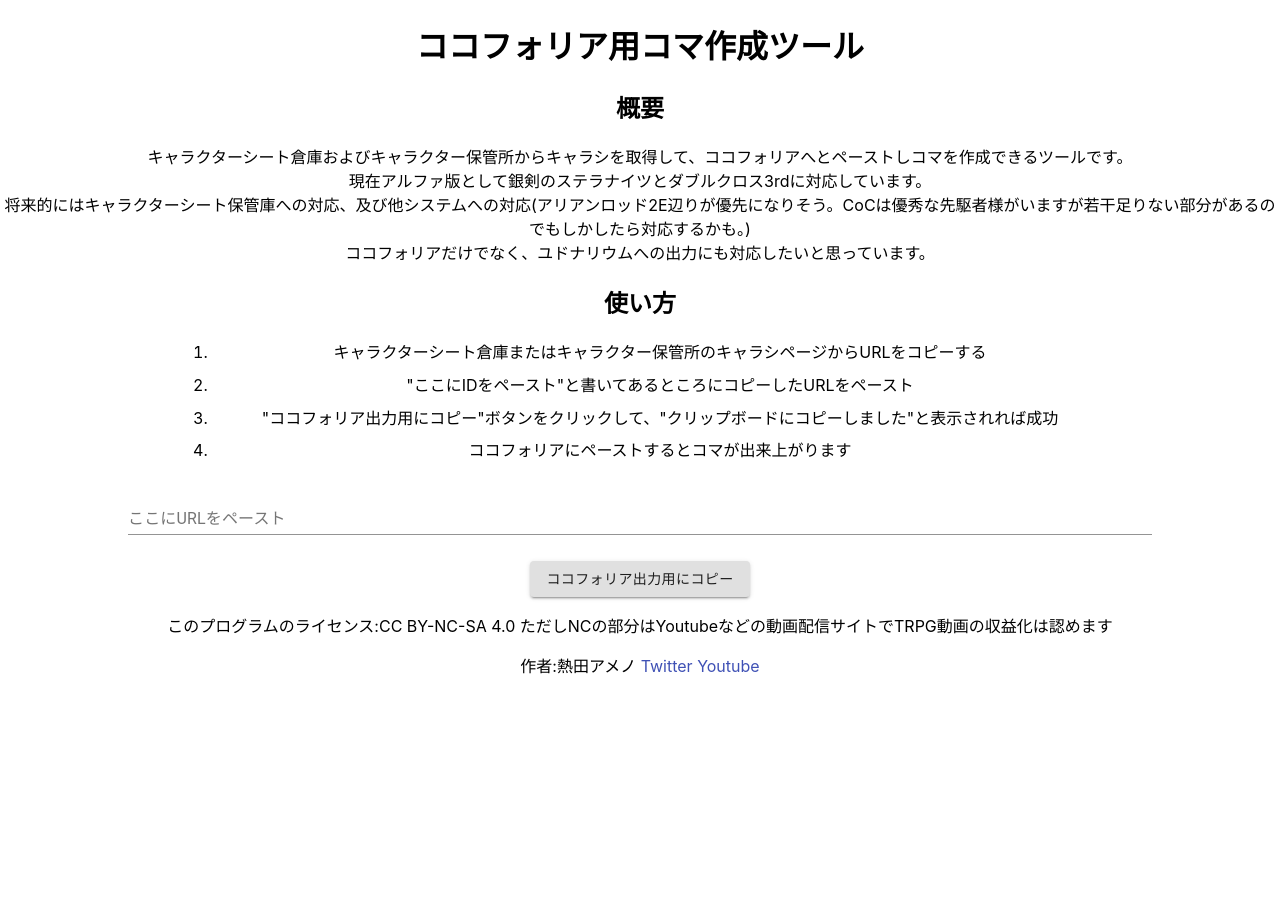
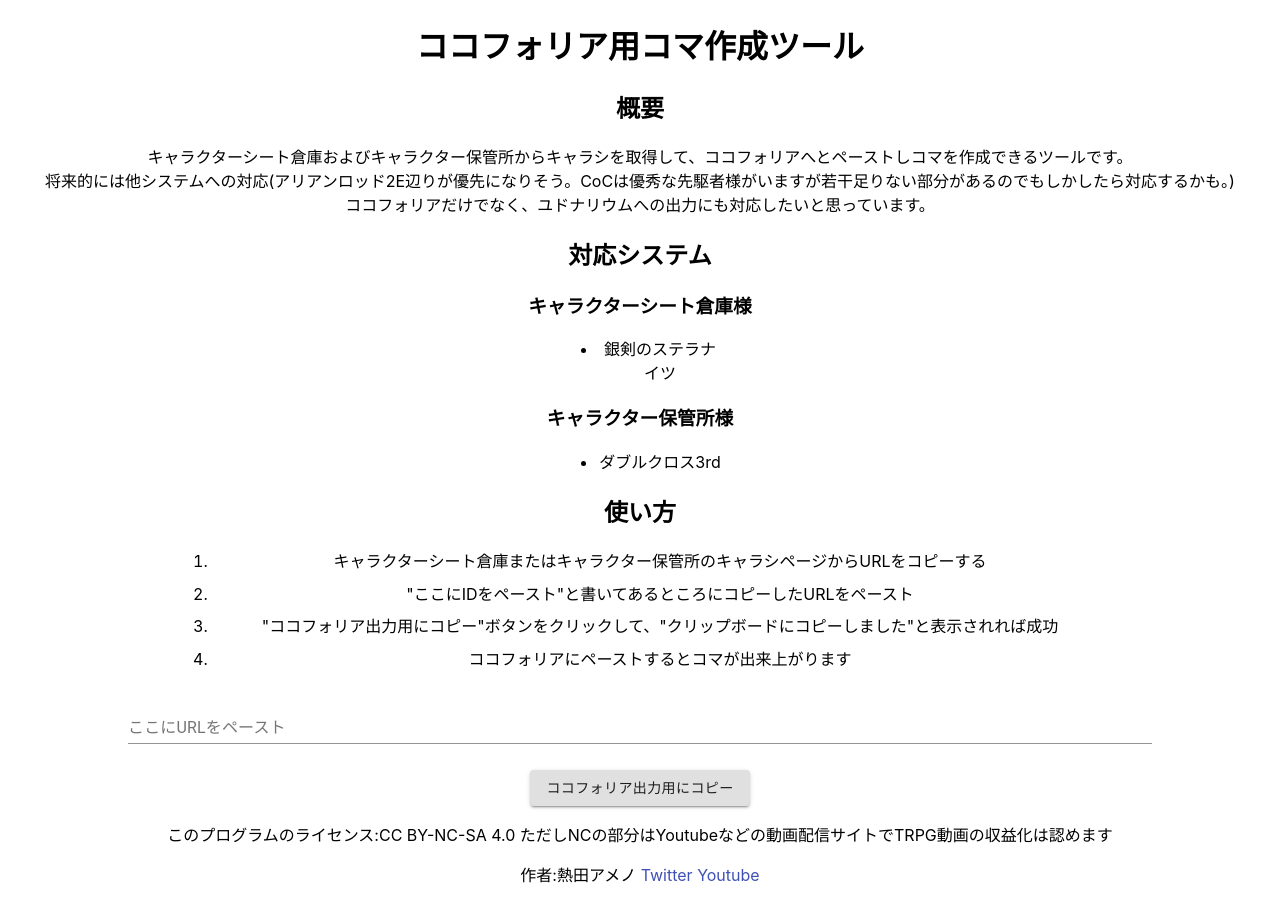
Before and after one commit to AmenoAtsuta/character-sheet-to-ccfolia, a React (Create React App) app: page / in a window 1280 px wide. Before the commit the page ends 800 px from the top, so only its background shows below. Built offline with nearby package versions, Linux system fonts and the light colour scheme.

Commit message:
ダブルクロス及びキャラクター保管所対応に付き説明の変更

```diff
--- a/src/App.tsx
+++ b/src/App.tsx
@@ -77,6 +77,11 @@
   const howToUseLi=css`
     list-style-type:demical;
     margin:1% 0;
+  `
+
+  const systemListLi=css`
+    width:10%;
+    margin:0 auto;
   `
 
   /*const spanEmphasis=css`
@@ -185,10 +190,18 @@
         <h2>概要</h2>
         <p>
           キャラクターシート倉庫およびキャラクター保管所からキャラシを取得して、ココフォリアへとペーストしコマを作成できるツールです。<br/>
-          現在アルファ版として銀剣のステラナイツとダブルクロス3rdに対応しています。<br/>
-          将来的にはキャラクターシート保管庫への対応、及び他システムへの対応(アリアンロッド2E辺りが優先になりそう。CoCは優秀な先駆者様がいますが若干足りない部分があるのでもしかしたら対応するかも。)<br/>
+          将来的には他システムへの対応(アリアンロッド2E辺りが優先になりそう。CoCは優秀な先駆者様がいますが若干足りない部分があるのでもしかしたら対応するかも。)<br/>
           ココフォリアだけでなく、ユドナリウムへの出力にも対応したいと思っています。
         </p>
+        <h2>対応システム</h2>
+        <h3>キャラクターシート倉庫様</h3>
+        <ul>
+          <li css={systemListLi}>銀剣のステラナイツ</li>
+        </ul>
+        <h3>キャラクター保管所様</h3>
+        <ul>
+          <li css={systemListLi}>ダブルクロス3rd</li>
+        </ul>
         <h2>使い方</h2>
         <ul css={howToUseUl}>
           <li css={howToUseLi}>キャラクターシート倉庫またはキャラクター保管所のキャラシページからURLをコピーする</li>
```
Also changed, not shown: 1 other file (tests, documents, lock files or other folders).
